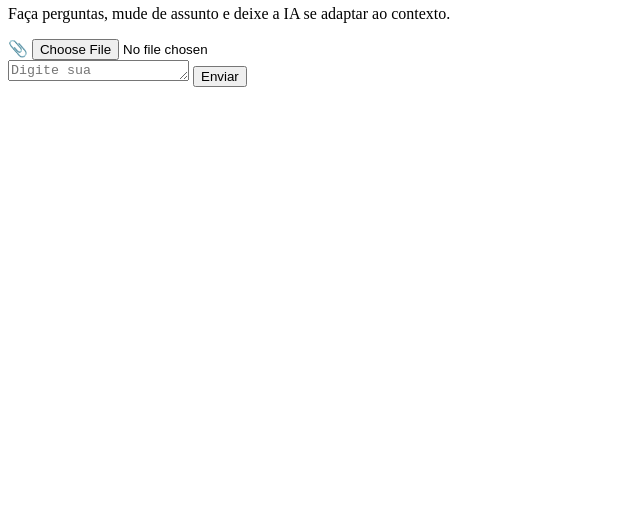
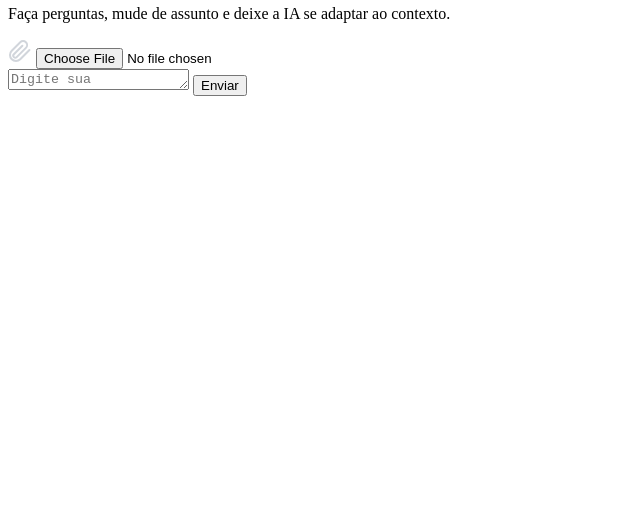
Before and after one commit to s1llva-09/Adapt-IA, a website with bundled scripts: page front-end/chat.html in a window 1280 px wide. Shown: the part 281-800 px from the top of the page, without its empty margins (0-640 px from the left). Built offline with nearby package versions, Linux system fonts and the light colour scheme; a script that the page names is missing.

Commit message:
Feature finalizações okay

```diff
--- a/front-end/assets/js/supabaseClient.js
+++ b/front-end/assets/js/supabaseClient.js
@@ -1,4 +1,4 @@
-// Cliente oficial do Supabase carregado via CDN.
+// Cliente oficial do Supabase carregado
 // Ele permite usar auth, tabelas, insert, select, update e delete no front-end.
 import { createClient } from "https://esm.sh/@supabase/supabase-js";
 
--- a/front-end/chat.html
+++ b/front-end/chat.html
@@ -37,7 +37,9 @@
       <div id="chatMessages" class="chat-messages"></div>
 
       <div id="chatForm" class="chat-form">
-        <label class="file-btn" for="fileInput">📎</label>
+        <label class="file-btn" for="fileInput">
+          <img src="assets/paperclip.svg" alt="Anexar arquivo" class="file-icon">
+        </label>
 
         <input
           type="file"
--- a/package.json
+++ b/package.json
@@ -1,4 +1,8 @@
 {
+  "scripts": {
+    "start": "node backend/server.js",
+    "dev": "node backend/server.js"
+  },
   "dependencies": {
     "@google/genai": "^1.50.1",
     "@supabase/supabase-js": "^2.104.1",
```
Also changed, not shown: front-end/assets/paperclip.svg (added), 1 other file.
